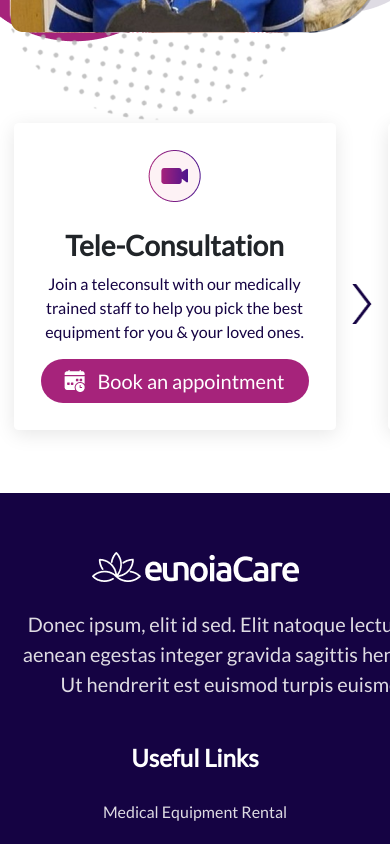
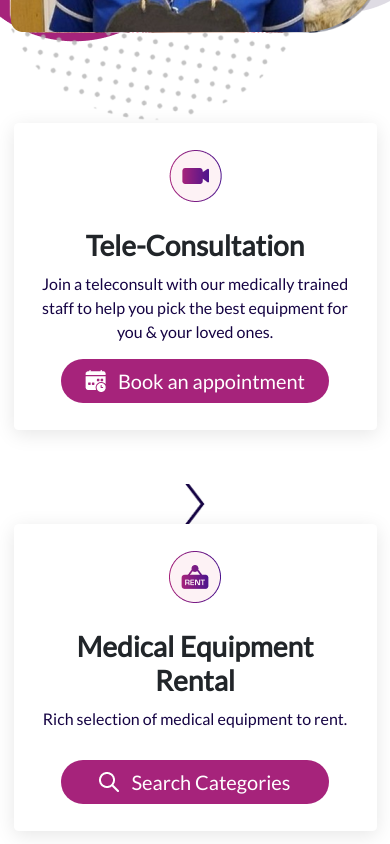
Before and after one commit to NathanNhan/du-an-congty, a React (Create React App) app: page / in a window 390 px wide. Shown: the part 1000-1844 px from the top of the page. Built offline with nearby package versions, Linux system fonts and the light colour scheme.

Commit message:
update_feedback

```diff
--- a/src/index.scss
+++ b/src/index.scss
@@ -390,21 +390,15 @@ button.btn-1 {
 .wrap-content-middle {
     height: 130px!important;
 }
-.col-lg-4.col-xxl-4.mb-5 {
-    width: 397.33px!important;
-}
 
 
-@media (max-width: 800px) {
+
+
+
+
+/* Responsive layout - makes a one column layout instead of a two-column layout */
+@media (max-width: 912px) {
   .contain-card {
-    flex: 50%;
-    max-width: 50%;
+    flex-direction: column;
   }
 }
-
-// @media (max-width: 820px) {
-//   .contain-card {
-
-// 	flex-wrap: wrap;
-//   }
-// }
```
